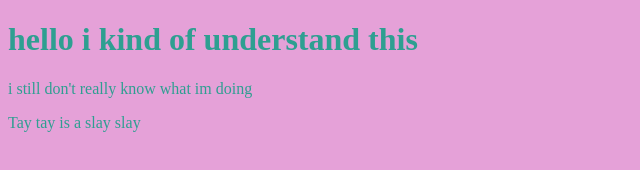
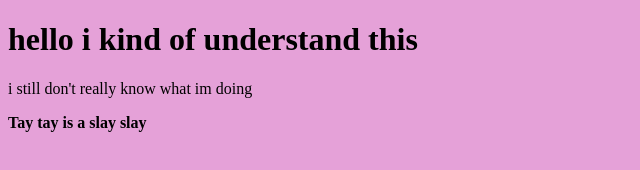
Before and after one commit to MojoRocks515/test-repo, a plain HTML site: page index.html in a window 1280 px wide. Shown: the whole page, without its empty margins (0-640 px from the left). Drawn offline with Linux system fonts and the light colour scheme.

Commit message:
Update index.html

```diff
--- a/index.html
+++ b/index.html
@@ -11,4 +11,4 @@
 </body>
 </html>
 <body bgcolor="E5A1D8"></body>
-<body text="2E9F91">Tay tay is a slay slay</body>
+<b>Tay tay is a slay slay</b>
```
